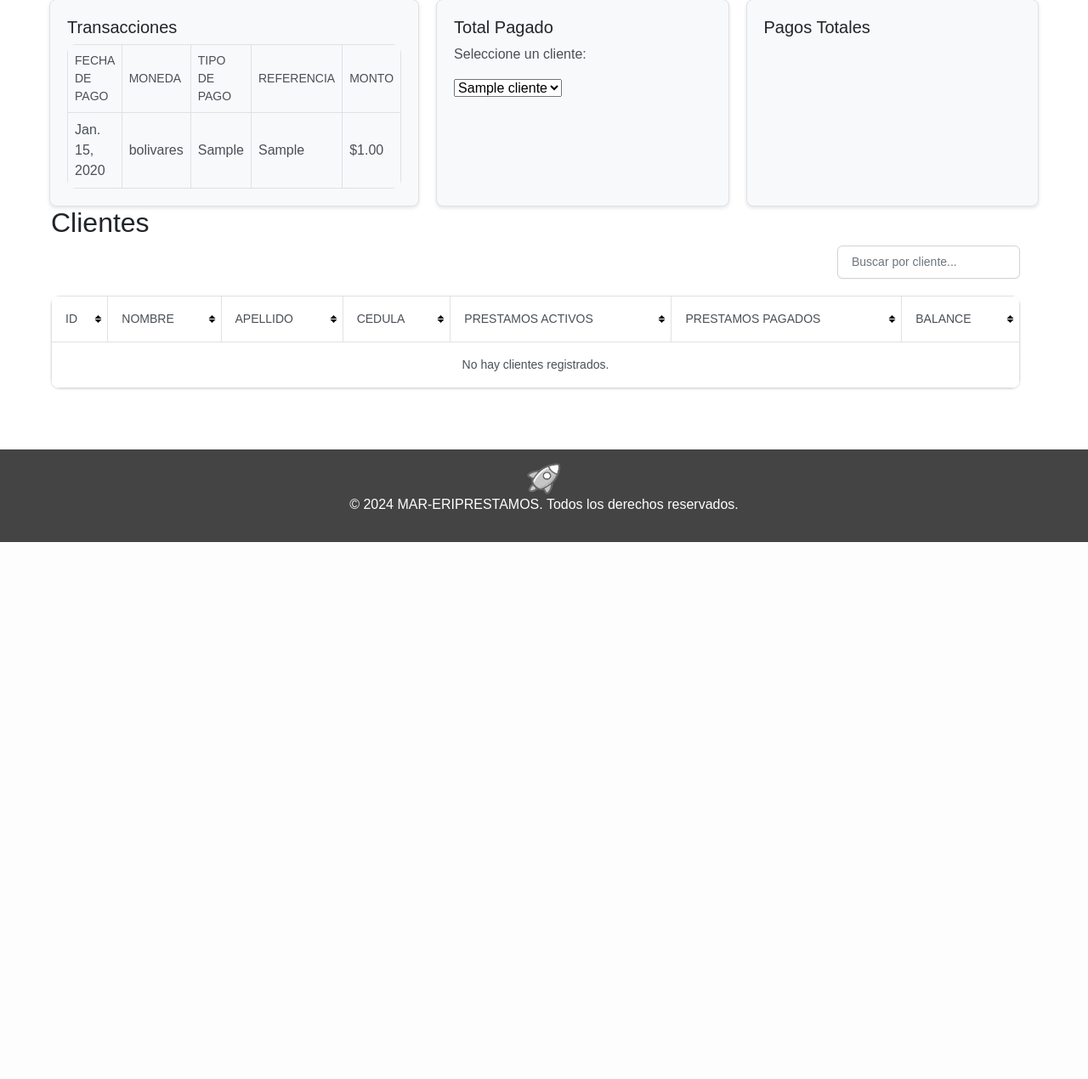
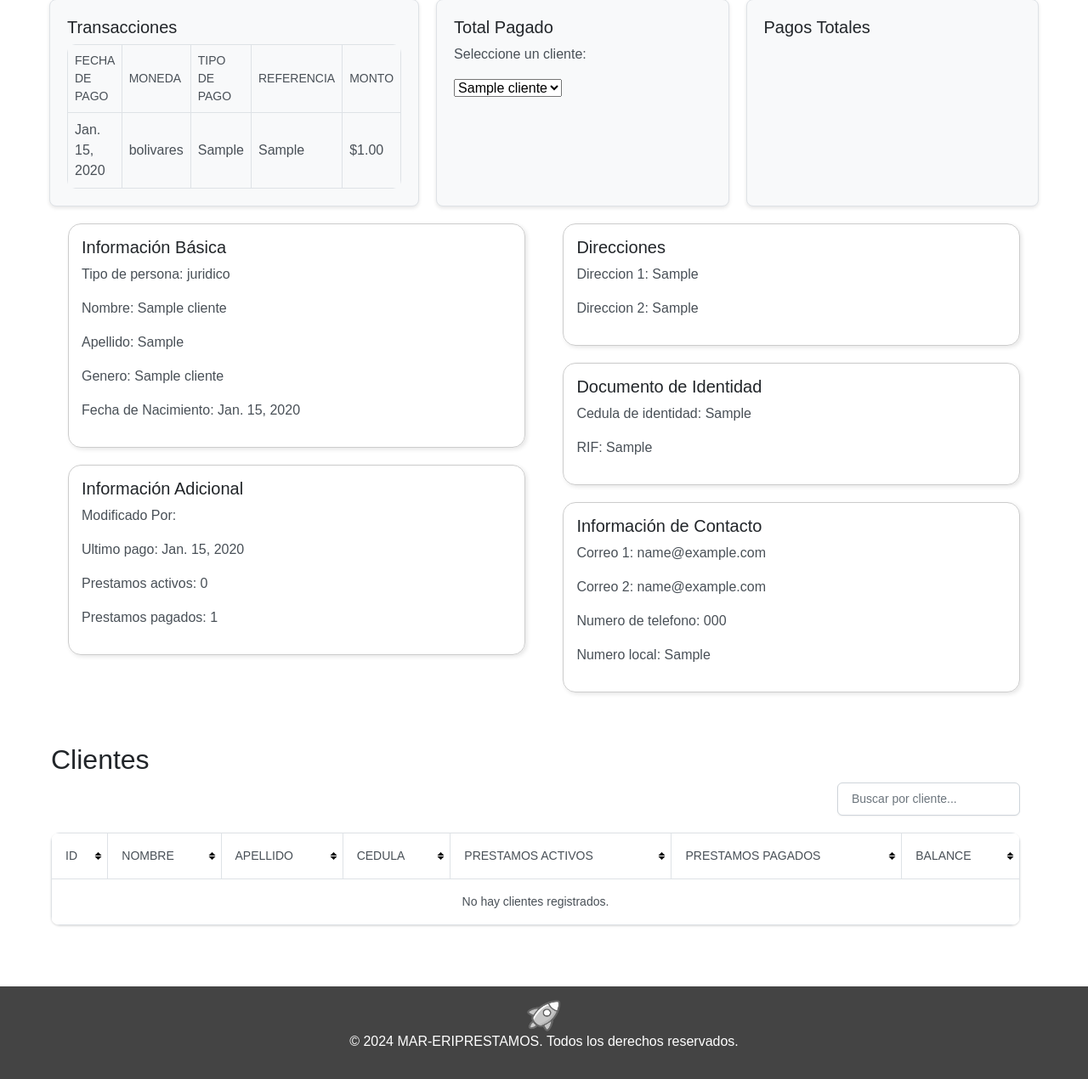
Before and after one commit to Dzherrom/mar-eriprestamos, a Django app: page /cliente/1 in a window 1280 px wide. Shown: the part 326-1596 px from the top of the page at 85% size. Before the commit the page ends 964 px from the top, so only its background shows below. Run offline with Django 5.2, Linux system fonts and the light colour scheme; a user stored in the database is signed in; tables that the repository leaves empty hold one stand-in row (values such as "Sample post").

Commit message:
cliente detalles tarjetas detalladas

```diff
--- a/core/models.py
+++ b/core/models.py
@@ -1,5 +1,6 @@
 from django.db import models
 from django.db.models import Sum
+from django.contrib.auth.models import User
 from django.core.exceptions import ValidationError
 # Create your models here.
 class Clientes(models.Model):
@@ -31,6 +32,8 @@
     prestamos_activos = models.IntegerField(default=0)
     prestamos_pagados = models.IntegerField(default=0)
     balance = models.DecimalField(max_digits=10, decimal_places=2, default=0.00)
+    ultimo_usuario_modificacion = models.ForeignKey(User, on_delete=models.SET_NULL, null=True, blank=True, related_name='clientes_modificados')
+    fecha_ultima_modificacion = models.DateTimeField(auto_now=True)
 
     def __str__(self):
         return self.nombre
--- a/core/templates/clientes/clientes_detalles.html
+++ b/core/templates/clientes/clientes_detalles.html
@@ -77,8 +77,50 @@
                 </div>
             </div>
         </div>
+        <div class="container">
+            <div class="detalles-container">
+                <div class="left-column">
+                    <div class="card-left">
+                        <h5>Información Básica</h5>
+                        <p>Tipo de persona: {{ cliente.tipo_persona }}</p>
+                        <p>Nombre: {{ cliente.nombre }}</p>
+                        <p>Apellido: {{ cliente.apellido }}</p>
+                        <p>Genero: {{ cliente.nombre }}</p>
+                        <p>Fecha de Nacimiento: {{ cliente.fecha_nacimiento }}</p>
+                    </div>
+                    <div class="card-left">
+                        <h5>Información Adicional</h5>
+                        <p>Modificado Por: </p>
+                        <p>Ultimo pago:  {{ fecha_ultimo_pago }} </p>
+                        <p>Prestamos activos: {{ prestamos_activos }} </p>
+                        <p>Prestamos pagados: {{ prestamos_pagados }} </p>
+                    </div>
+                </div>
+                <div class="right-column">
+                    <div class="card-right">
+                        <h5>Direcciones</h5>
+                        <p>Direccion 1: {{ cliente.direccion_1 }}</p>
+                        <p>Direccion 2: {{ cliente.direccion_2 }}</p>
+
+                    </div>
+                    <div class="card-right">
+                        <h5>Documento de Identidad</h5>
+                        <p>Cedula de identidad: {{ cliente.cedula }}</p>
+                        <p>RIF: {{ cliente.rif }}</p>
+                    </div>
+                    <div class="card-right">
+                        <h5>Información de Contacto</h5>
+                        <p>Correo 1: {{ cliente.email_1 }}</p>
+                        <p>Correo 2: {{ cliente.email_2 }}</p>
+                        <p>Numero de telefono: {{ cliente.numero_telefono }}</p>
+                        <p>Numero local: {{ cliente.numero_local }}</p>
+                    </div>
+                </div>
+            </div>
+        </div>
+
         <div class="table-container">
-            <div class="prestamos_pagados">
+            <div class="clientes">
                 <h2>Clientes</h2>
                 <div style="display: grid; grid-template-columns: 1fr auto; margin-bottom: 10px;">
                     <div></div>
--- a/core/views.py
+++ b/core/views.py
@@ -37,6 +37,8 @@
         cliente = get_object_or_404(Clientes, pk=cliente_id)
         prestamos = cliente.prestamos_set.all()
         pagos = Pagos.objects.filter(cliente=cliente)
+        ultimo_pago = pagos.first()
+        fecha_ultimo_pago = ultimo_pago.fecha_pago if ultimo_pago else None
         prestamos_activos = Prestamos.contar_prestamos_activos(cliente)
         prestamos_pagados = Prestamos.contar_prestamos_pagados(cliente)
         balance = Prestamos.calcular_balance_total(cliente)
@@ -52,6 +54,7 @@
                 'pagos': pagos,
                 'balance': balance,
                 'balance_total': balance_total,
+                'fecha_ultimo_pago': fecha_ultimo_pago,
                 'prestamos_activos': prestamos_activos,
                 'prestamos_pagados': prestamos_pagados,
                 'total_monto_a_pagar': total_monto_a_pagar,
@@ -75,6 +78,11 @@
             return render(request, 'cliente/clientes_detalles.html', context)
 
 
+'''
+        agregar al CRUD
+        cliente.ultimo_usuario_modificacion = request.user
+        cliente.save
+'''
 # prestamos
 def obtener_prestamos_pagados_por_dia():
     # Obtener préstamos pagados agrupados por fecha
```
Also changed, not shown: core/templates/clientes/clientes.html (+11 -11 lines).
